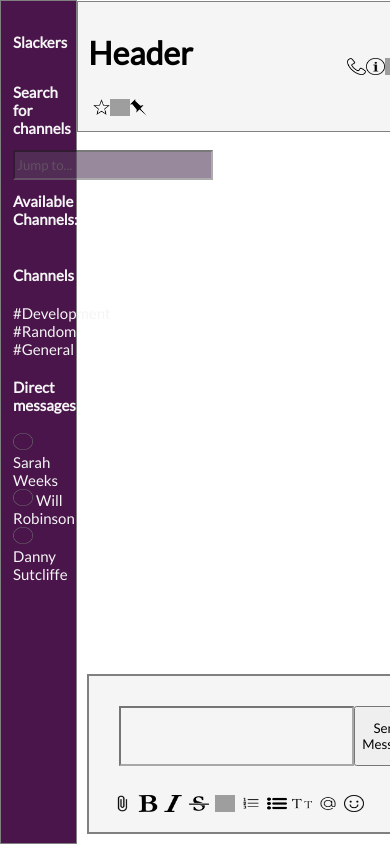
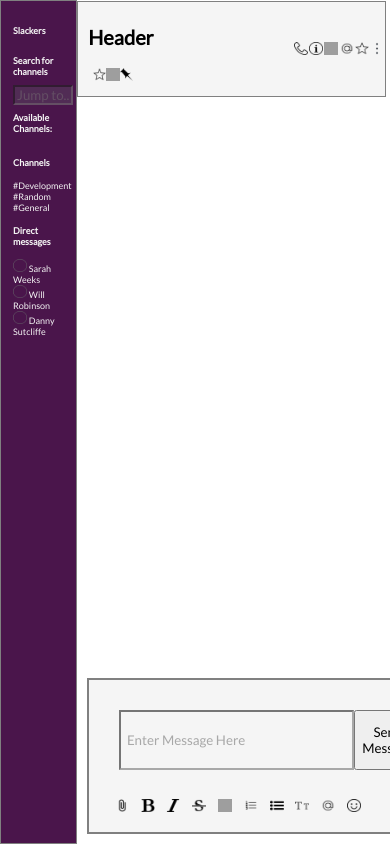
Before and after one commit to sjweeks/slackChallenge, a React (Create React App) app: page / in a window 390 px wide. Shown: the top 844 px of the page. Built offline with nearby package versions, Linux system fonts and the light colour scheme; grey boxes are pictures that could not be loaded.

Commit message:
Media Query update

```diff
--- a/src/components/Content.js
+++ b/src/components/Content.js
@@ -56,7 +56,7 @@
                 </div>
                 <div className="inputSection">
                     <div className="userInput">
-                    <input className ="actualInput" value={this.state.inputValue} type="text" onChange={this.updateMessage}/>
+                    <input className ="actualInput" placeholder="Enter Message Here" value={this.state.inputValue} type="text" onChange={this.updateMessage}/>
                     <button className="inputButton" onClick={this.storeMessage}>Send Message</button>
 
                     </div>
--- a/src/css/App.css
+++ b/src/css/App.css
@@ -24,6 +24,8 @@
 @media all and (max-width:1000px) {
     .content-container{
         display: flex;
+        flex-wrap: wrap;
+        width: 50%;
     }
 }
 
@@ -31,5 +33,14 @@
     .content-container{
         display: flex;
         flex-wrap: wrap;
+        width: 50%;
     }
 }
+
+@media all and (max-width:1400px) {
+    .content-container{
+        display: flex;
+        flex-wrap: wrap;
+        width: 50%;
+    }
+}
--- a/src/css/Content.css
+++ b/src/css/Content.css
@@ -69,3 +69,16 @@
     font-size: 10px;
     color: grey;
 }
+
+@media all and (max-width:1000px) {
+    .content-container{
+        display: flex;
+    }
+}
+
+@media all and (max-width:500px) {
+    .content-container{
+        display: flex;
+        flex-wrap: wrap;
+    }
+}
--- a/src/css/ContentHeader.css
+++ b/src/css/ContentHeader.css
@@ -32,3 +32,18 @@
     justify-content: space-around;
     width: 30%;
 }
+
+@media all and (max-width: 1000px) {
+    .contentHeader{
+        width: 80%;
+    }
+    h1{
+        font-size: 20px;
+    }
+  }
+
+  @media all and (max-width: 500px) {
+    .contentHeader{
+
+    }
+  }
--- a/src/css/JumpTo.css
+++ b/src/css/JumpTo.css
@@ -19,3 +19,26 @@
 input ::placeholder {
   color: white;
 }
+
+@media all and (max-width:1000px) {
+    input{
+        display: flex;
+        width: 80px;
+    }
+
+    h2{
+        font-size: 9px;
+    }
+}
+
+@media all and (max-width:500px) {
+    input{
+        display: flex;
+        width: 60px;
+        height: 20px;
+    }
+
+    h2{
+        font-size: 9px;
+    }
+}
--- a/src/css/Navbar.css
+++ b/src/css/Navbar.css
@@ -23,11 +23,27 @@
 }
 
 .links {
-    text-decoration: none;
-    color: whitesmoke;
+  text-decoration: none;
+  color: whitesmoke;
 }
 
-img{
-    width: 20px;
-    height: 17px;
+img {
+  width: 20px;
+  height: 17px;
 }
+
+@media all and (max-width: 1000px) {
+  .navBar {
+    font-size: 9px;
+  }
+}
+
+@media all and (max-width: 500px) {
+    .navBar{
+        /* width: 110%; */
+    }
+    img{
+        width: 14px;
+        height: 13px;
+    }
+}
```
